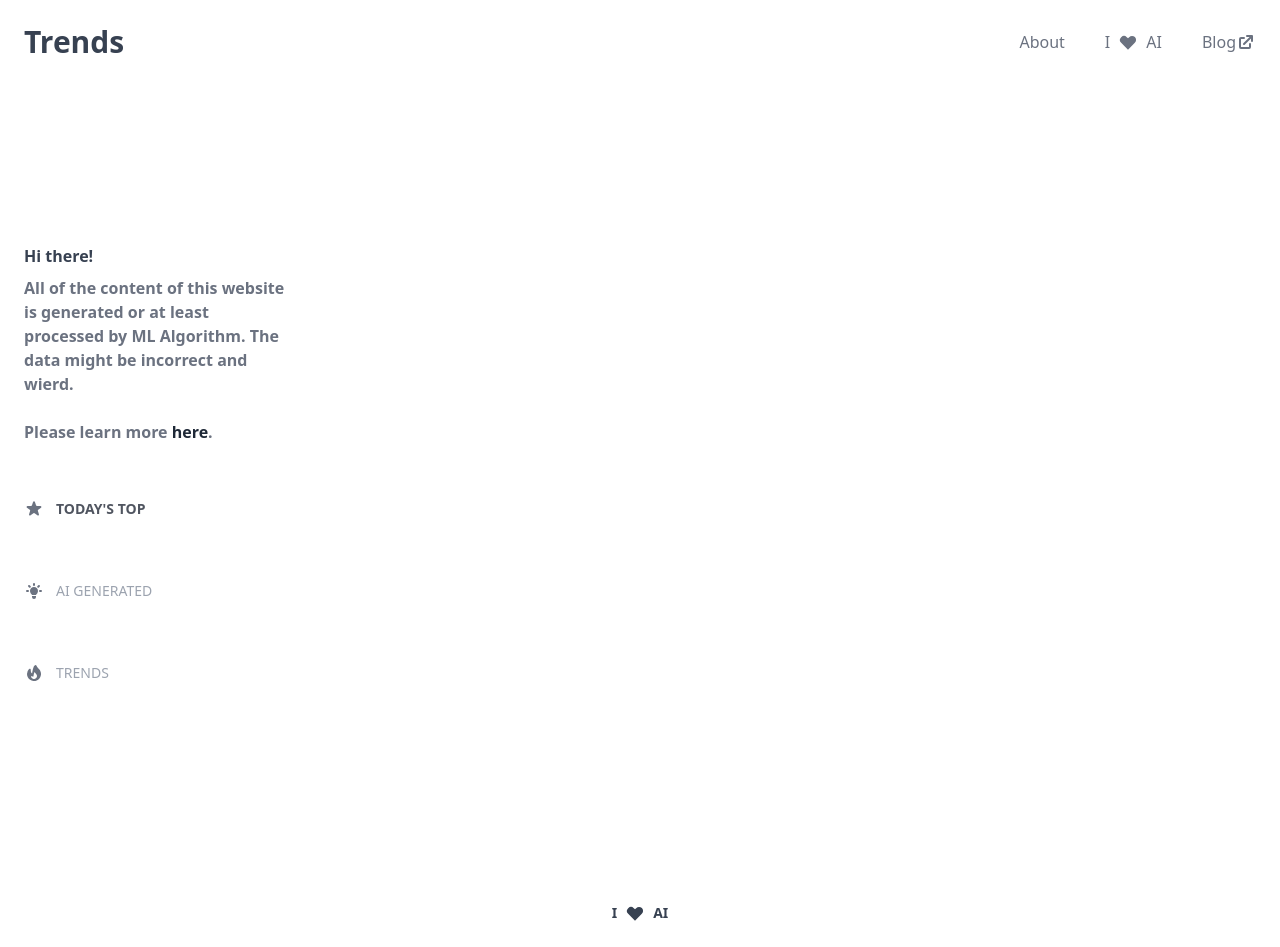
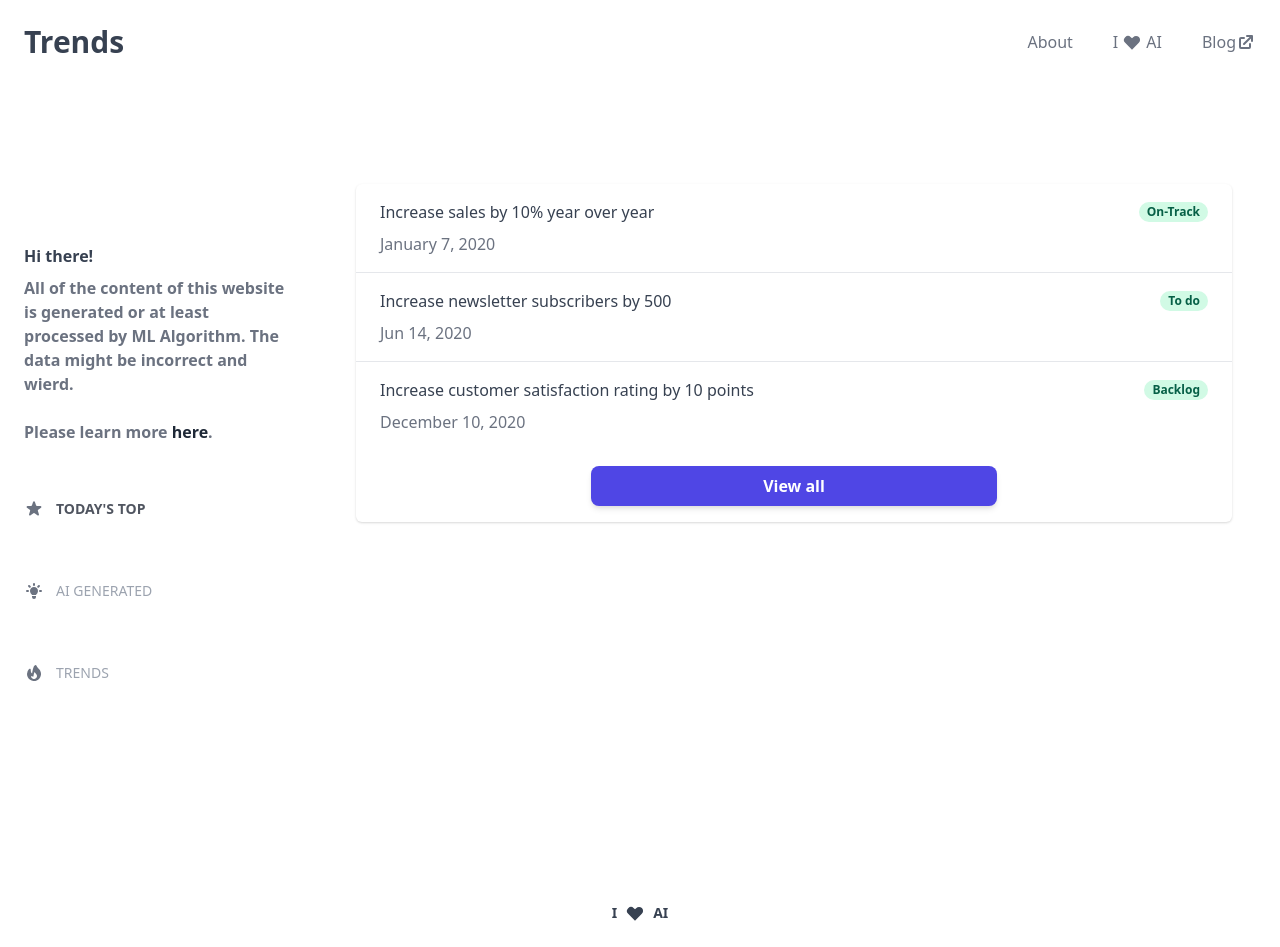
Before and after one commit to bkirova/nextjstrends, a Next.js app: page /trends in a window 1280 px wide. Built offline with nearby package versions, Linux system fonts and the light colour scheme.

Commit message:
feat: add new components

```diff
--- a/components/header.js
+++ b/components/header.js
@@ -28,11 +28,11 @@ export default function Example() {
                 </a>
 
                 <a href="/ai" className="text-base font-medium text-gray-500 hover:text-gray-900 items-center inline-flex">
-                  <span class="pr-2">I </span>
+                  <span class="pr-1">I </span>
                   <svg xmlns="http://www.w3.org/2000/svg" class="h-5 w-5" viewBox="0 0 20 20" fill="currentColor">
                     <path fill-rule="evenodd" d="M3.172 5.172a4 4 0 015.656 0L10 6.343l1.172-1.171a4 4 0 115.656 5.656L10 17.657l-6.828-6.829a4 4 0 010-5.656z" clip-rule="evenodd" />
                   </svg>
-                  <span class="pl-2">AI</span>
+                  <span class="pl-1">AI</span>
                 </a>
                 <a href="https://devghoststories.com/" className="text-base font-medium text-gray-500 hover:text-gray-900 items-center inline-flex">
                   Blog
--- a/components/trendsList.js
+++ b/components/trendsList.js
@@ -2,8 +2,86 @@
 
 export default function TrendsList() {
   return (
-    <div className="bg-white overflow-hidden sm:rounded-lg pt-20">
-
+    <div class="pt-20">
+    <div class="px-4 py-5 rounded-t sm:px-6">
+    <div class="bg-white dark:bg-gray-800 shadow overflow-hidden sm:rounded-md">
+        <ul class="divide-y divide-gray-200">
+            <li>
+                <a class="block hover:bg-gray-50 dark:hover:bg-gray-900">
+                    <div class="px-4 py-4 sm:px-6">
+                        <div class="flex items-center justify-between">
+                            <p class="text-md text-gray-700 dark:text-white md:truncate">
+                                Increase sales by 10% year over year
+                            </p>
+                            <div class="ml-2 flex-shrink-0 flex">
+                                <p class="px-2 inline-flex text-xs leading-5 font-semibold rounded-full bg-green-100 text-green-800">
+                                    On-Track
+                                </p>
+                            </div>
+                        </div>
+                        <div class="mt-2 sm:flex sm:justify-between">
+                            <div class="sm:flex">
+                                <p class="flex items-center text-md font-light text-gray-500 dark:text-gray-300">
+                                    January 7, 2020
+                                </p>
+                            </div>
+                        </div>
+                    </div>
+                </a>
+            </li>
+            <li>
+                <a class="block hover:bg-gray-50 dark:hover:bg-gray-900">
+                    <div class="px-4 py-4 sm:px-6">
+                        <div class="flex items-center justify-between">
+                            <p class="text-md text-gray-700 dark:text-white md:truncate">
+                                Increase newsletter subscribers by 500
+                            </p>
+                            <div class="ml-2 flex-shrink-0 flex">
+                                <p class="px-2 inline-flex text-xs leading-5 font-semibold rounded-full bg-green-100 text-green-800">
+                                    To do
+                                </p>
+                            </div>
+                        </div>
+                        <div class="mt-2 sm:flex sm:justify-between">
+                            <div class="sm:flex">
+                                <p class="flex items-center text-md font-light text-gray-500 dark:text-gray-300">
+                                    Jun 14, 2020
+                                </p>
+                            </div>
+                        </div>
+                    </div>
+                </a>
+            </li>
+            <li>
+                <a class="block hover:bg-gray-50 dark:hover:bg-gray-900">
+                    <div class="px-4 py-4 sm:px-6">
+                        <div class="flex items-center justify-between">
+                            <p class="text-md text-gray-700 dark:text-white md:truncate">
+                                Increase customer satisfaction rating by 10 points
+                            </p>
+                            <div class="ml-2 flex-shrink-0 flex">
+                                <p class="px-2 inline-flex text-xs leading-5 font-semibold rounded-full bg-green-100 text-green-800">
+                                    Backlog
+                                </p>
+                            </div>
+                        </div>
+                        <div class="mt-2 sm:flex sm:justify-between">
+                            <div class="sm:flex">
+                                <p class="flex items-center text-md font-light text-gray-500 dark:text-gray-300">
+                                    December 10, 2020
+                                </p>
+                            </div>
+                        </div>
+                    </div>
+                </a>
+            </li>
+        </ul>
+        <div class="p-4 w-full md:w-1/2 mx-auto">
+            <button type="button" class="py-2 px-4  bg-indigo-600 hover:bg-indigo-700 focus:ring-indigo-500 focus:ring-offset-indigo-200 text-white w-full transition ease-in duration-200 text-center text-base font-semibold shadow-md focus:outline-none focus:ring-2 focus:ring-offset-2  rounded-lg ">
+                View all
+            </button>
+        </div>
     </div>
-  )
+    </div>
+</div>)
 }
```
